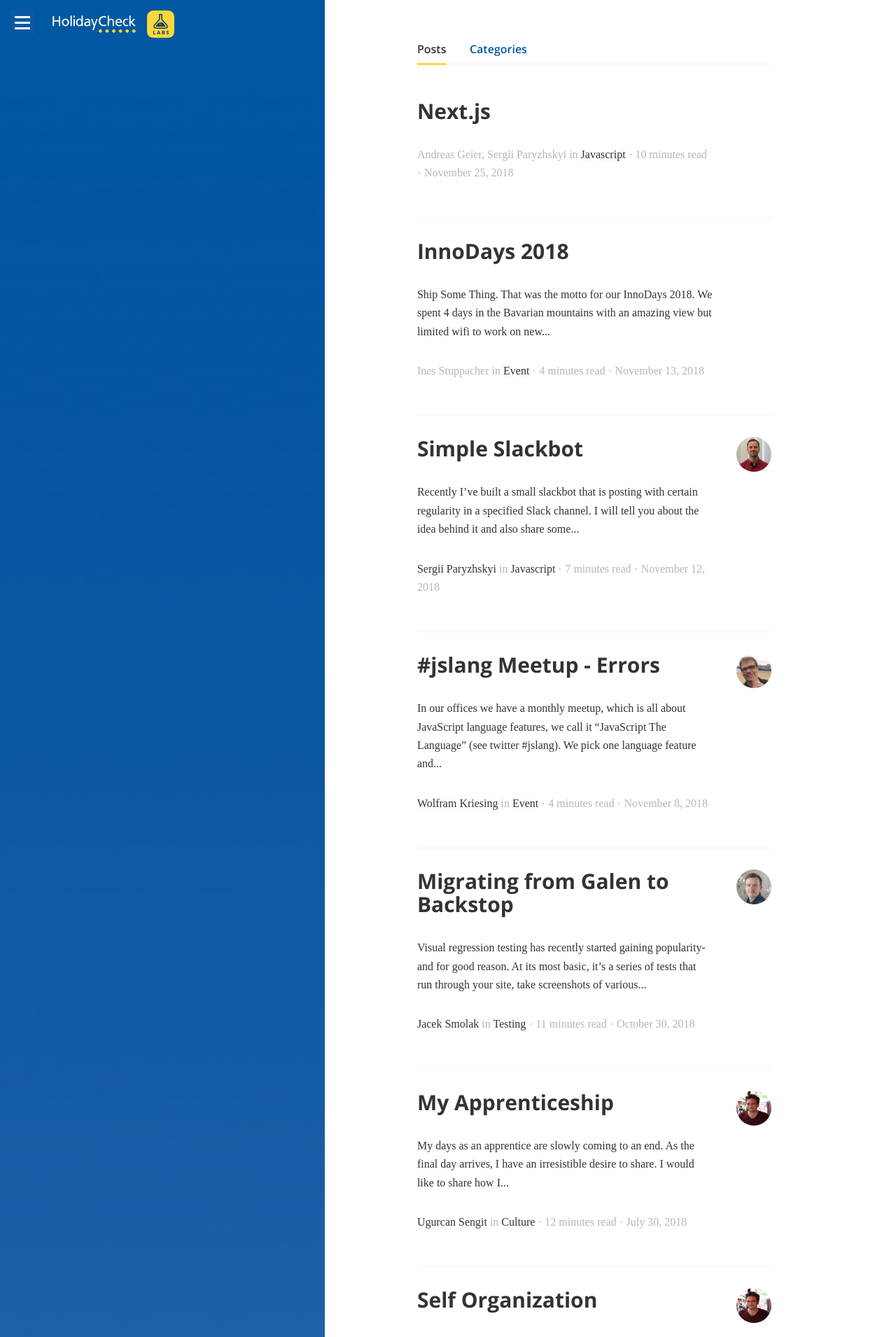
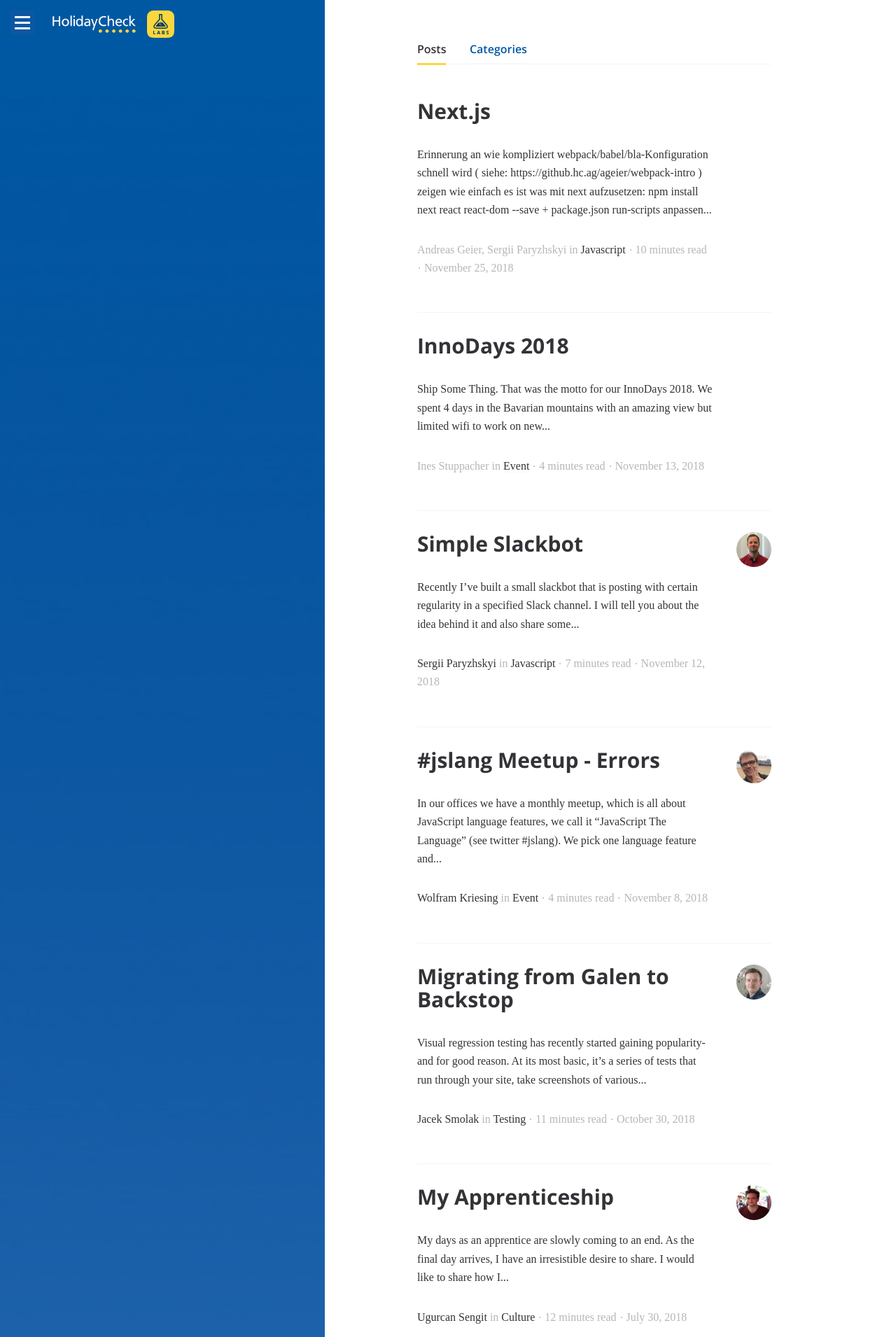
Before and after one commit to holidaycheck/tech-blog, a Jekyll site: the page built from index.md, in a window 1280 px wide. Shown: the top 1910 px of the page at 70% size. Built offline with Jekyll 4.4.1, drawn with Linux system fonts in a browser that asks for light colours; some web fonts are replaced; some of the changed lines change nothing that is shown.

Commit message:
Add some rough bullet points on what can be described

```diff
--- a/_posts/2018-11-25-nextjs.md
+++ b/_posts/2018-11-25-nextjs.md
@@ -9,3 +9,27 @@
 square_related:
 feature_image: posts/2018-11-25-nextjs/poster.png
 ---
+
+- Erinnerung an wie kompliziert webpack/babel/bla-Konfiguration schnell wird ( siehe: https://github.hc.ag/ageier/webpack-intro )
+- zeigen wie einfach es ist was mit next aufzusetzen: `npm install next react react-dom --save` + package.json run-scripts anpassen --> - https://github.hc.ag/ageier/next-now/commits/master
+- zeigen wie `npm run dev` einen fehler zeigt weil `/pages fehlt` -> Konvention erklären
+- pages/index.js anlegen -> hot reloading zeigen
+- selbes "app" wie in https://github.hc.ag/ageier/webpack-intro runtercoden
+- button mit next/link auf pages/hotel.js verlinken
+- zeigen das wir automatisch eine ssr app haben
+- zeigen wie es auch ohne extra page geht -> dynamic import mit `import('./hotel).then((hotel) => this.setState({ hotel });`
+- `next/dynamic` mit dynamic(import(..)) zeigen und erkären warum das cool ist
+- zeigen warum dynamisches nachladen manchmal scheiße für den user ist wenn das netzwerk lahm ist -> keine reaktion der app
+- kurz erklären wie man normal "loading spinner" implementiert
+- zeigen wie einfach das mit dynamic(import(), { loading: <div>loading</div> }); ist
+- kurz über React.Suspense reden und erklären warum das von next noch besser ist.
+- zeigen wie gut die doku von next und vor allem die FAQ ist. Alle Fragen die ich bisher hatte wurden da beantwortet: Wie geht SSR? Wie geht routing? Wie kann man custom-routes anlegen? Wie greift man auf request daten zu?
+- aus der FAQ zeigen: static export. Run script anpassen und laufen lassen
+- erklären warum das cool ist: Man kann es zu gihtub pages, netlify, altem PHP webspace deployen
+- Übergang zu now.sh: Man kann es auch zu now.sh deployen: `cd out && now` -> fertig
+- erklären warum man da einen hash in der url hat
+- erklären warum "immutable deployments" cool sind
+- `now alias` erklären um domain wie holidaycheck.now.sh zu bekommen
+- zeigen das man auch `now alias hc.im` machen kann.
+- erklären WAS man deshalb alles NICHT tun muss bzw. now für einen erledigt: domain kaufen, dns setup, automatisches lets-encrypt zertifikat, load-balancing/scaling, und wegen next: keine webpack config etc.
+- Weltherrschaft an sich reißen.
```
